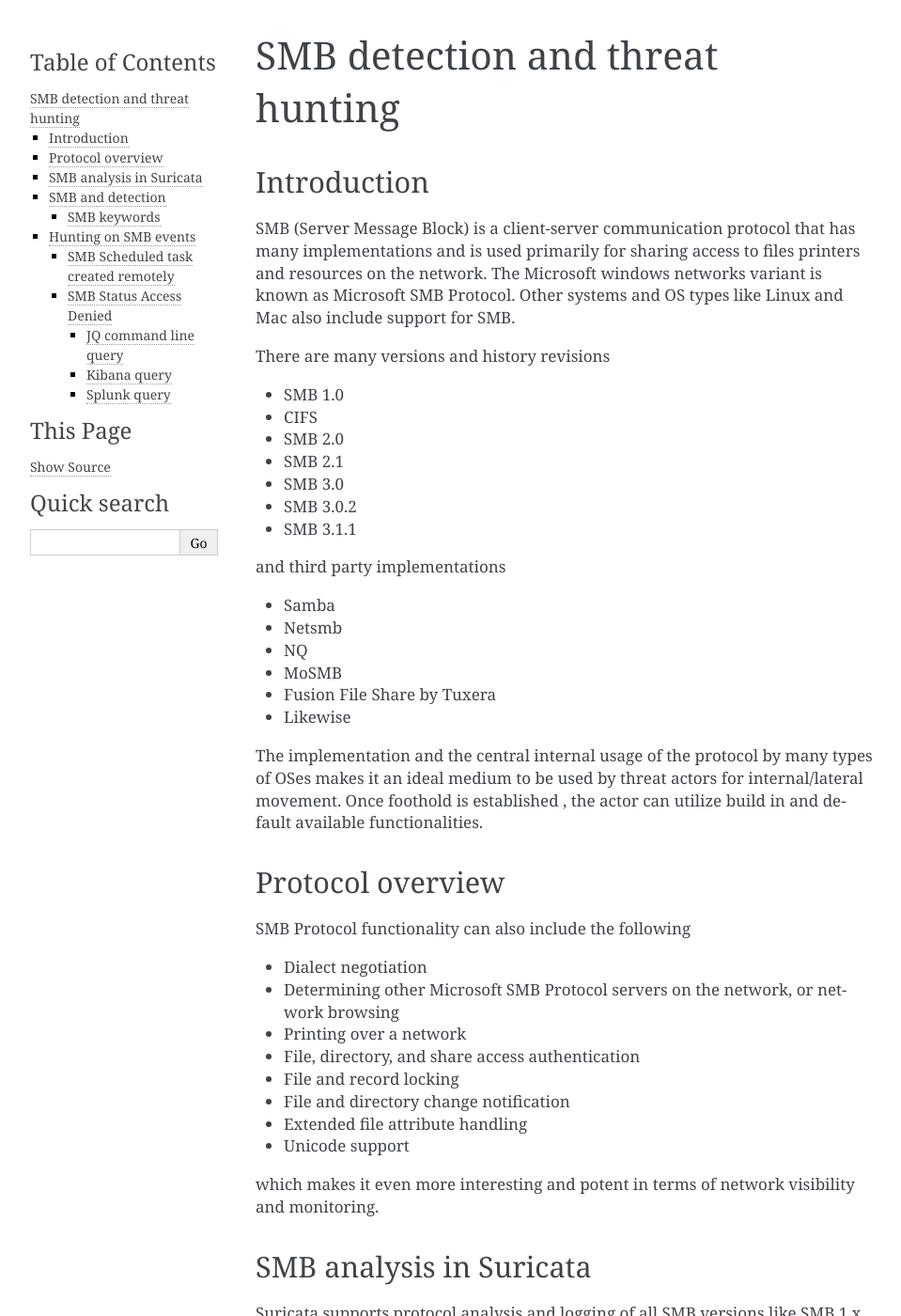
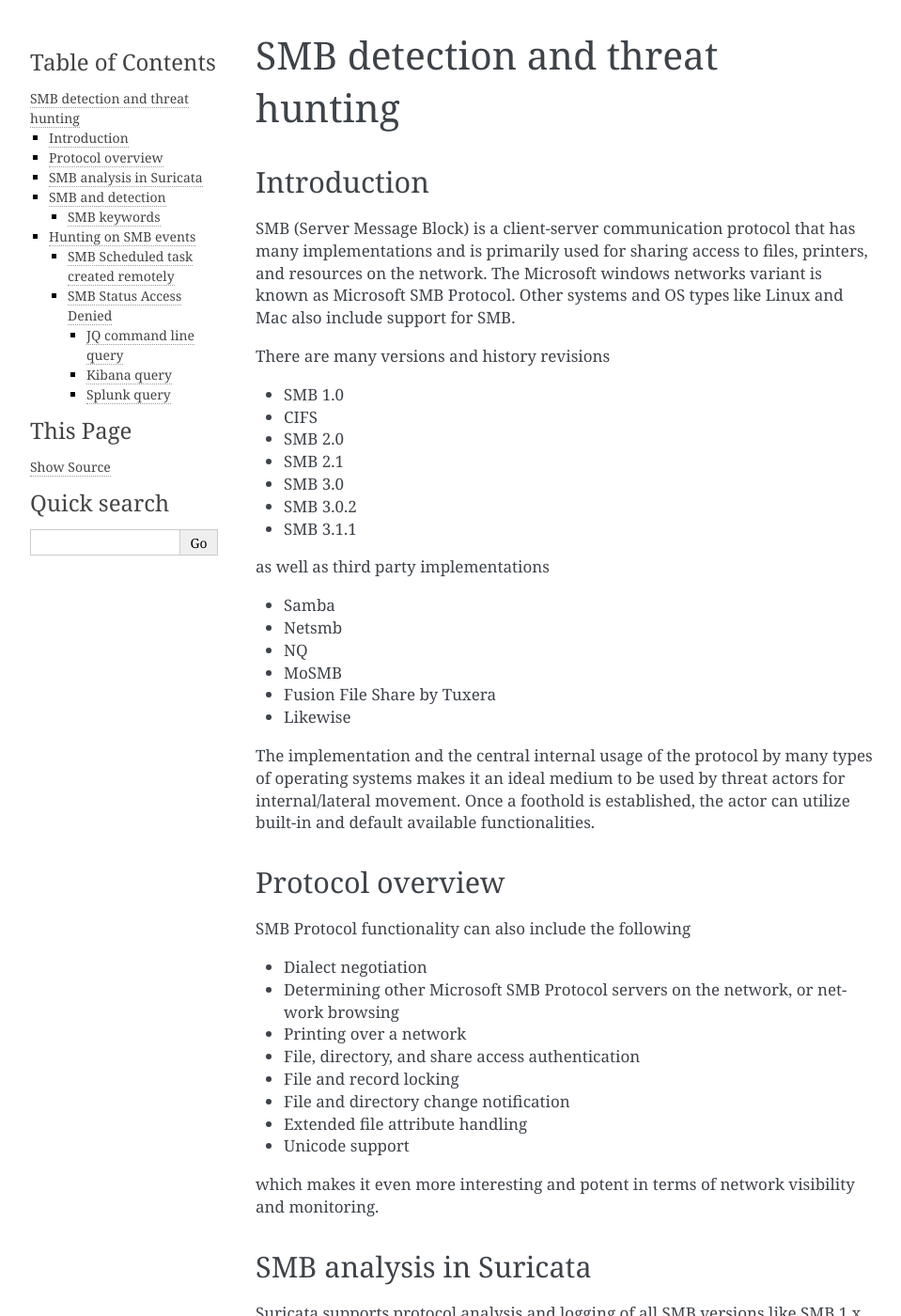
Before and after one commit to StamusNetworks/suricata-4-analysts, a Sphinx documentation site: the page built from source/smb-threat-hunting.rst, in a window 1280 px wide and 1400 px high. Shown: the whole window at 94% size, without its empty margins (148-1107 px from the left). Built offline with Sphinx 7.4.7, drawn with Linux system fonts in a browser that asks for light colours; some of the changed text lies outside the part shown.

Commit message:
Update smb-threat-hunting.rst
Very minor changes to grammar, usage, and sentence structure in this section. Looks great!

```diff
--- a/source/smb-threat-hunting.rst
+++ b/source/smb-threat-hunting.rst
@@ -5,7 +5,7 @@ SMB detection and threat hunting
 Introduction
 ============
 
-SMB (Server Message Block) is a client-server communication protocol that has many implementations and is used primarily for sharing access to files printers and resources on the network. The Microsoft windows networks variant is known as Microsoft SMB Protocol. Other systems and OS types like Linux and Mac also include support for SMB.
+SMB (Server Message Block) is a client-server communication protocol that has many implementations and is primarily used for sharing access to files, printers, and resources on the network. The Microsoft windows networks variant is known as Microsoft SMB Protocol. Other systems and OS types like Linux and Mac also include support for SMB.
 
 There are many versions and history revisions
 
@@ -17,7 +17,7 @@ There are many versions and history revisions
 - SMB 3.0.2
 - SMB 3.1.1
 
-and third party implementations
+as well as third party implementations
 
 - Samba
 - Netsmb
@@ -27,7 +27,7 @@ and third party implementations
 - Likewise
 
 
-The implementation and the central internal usage of the protocol by many types of OSes makes it an ideal medium to be used by threat actors for internal/lateral movement. Once foothold is established , the actor can utilize build in and default available functionalities.
+The implementation and the central internal usage of the protocol by many types of operating systems makes it an ideal medium to be used by threat actors for internal/lateral movement. Once a foothold is established, the actor can utilize built-in and default available functionalities.
 
 
 Protocol overview
@@ -187,7 +188,7 @@ For that we can use the following rule:
      target:dest_ip; \\
      sid:1000001; rev:1;)
 
-The resulting alert event log could look like so, please note the ``flow`` and ``smb`` subsections of the alert event:
+The resulting alert event log could look as follows, please note the ``flow`` and ``smb`` subsections of the alert event:
 
 .. code-block:: JSON
 
@@ -280,6 +281,7 @@ The resulting alert event log could look like so, please note the ``flow`` and `
     }
   }
 
+
 SMB Status Access Denied
 ------------------------
 
```
Also changed, not shown: other parts of source/smb-threat-hunting.rst (+12 -10 lines).
